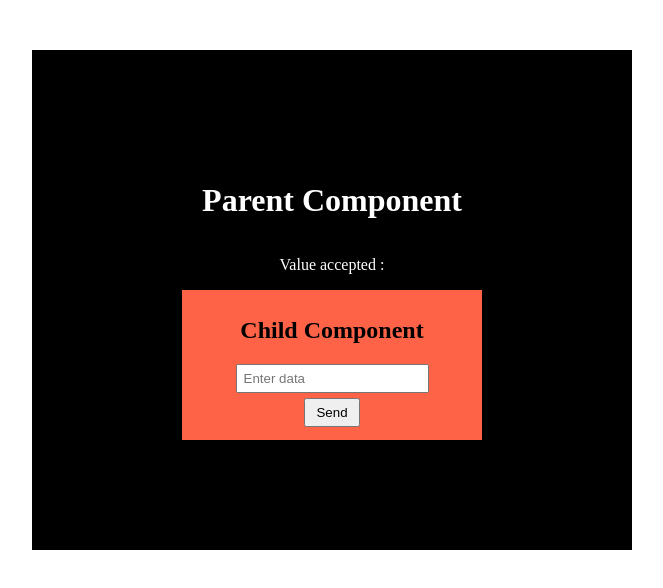
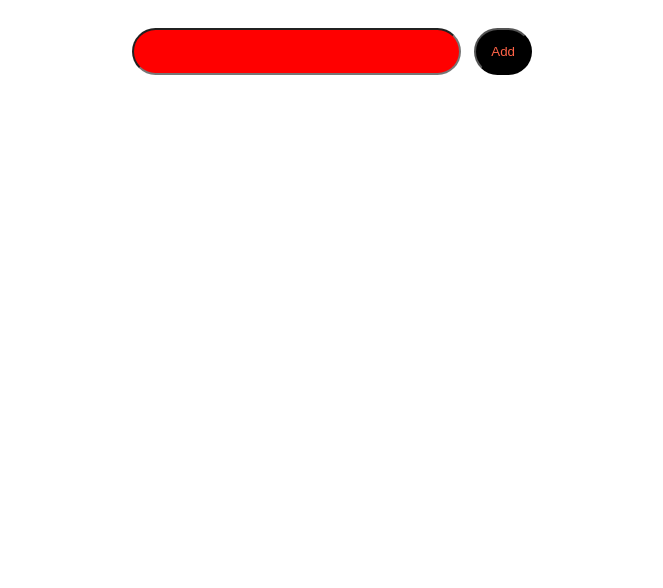
Before and after one commit to Sujal2308/reactdev, a React (Vite) app: page / in a window 1280 px wide. Shown: the top 588 px of the page, without its empty margins (308-971 px from the left). Built offline with nearby package versions, Linux system fonts and the light colour scheme.

Commit message:
Todo App (Basic version)

```diff
--- a/src/App.css
+++ b/src/App.css
@@ -0,0 +1,39 @@
+input[type="text"]{
+    padding: 10px 30px;
+    background-color: red;
+    font-size: 20px;
+    border-radius: 25px;
+}
+.input-sec{
+    width: 400px;
+    padding-top: 20px;
+    display: flex;
+    justify-content: space-between;
+    border-radius: 50px;
+}
+button{
+    padding: 14px 15px;
+    margin-left: 10px;
+    background-color: black;
+    color: tomato;
+    border-radius: 50px;
+}
+.tasks{
+
+   margin-left: 10px;
+    font-size: 1.3rem;
+}
+#task-container{
+    display: flex;
+    align-items: center;
+    justify-content: space-between;
+    width: 400px;
+    background-color: bisque;
+    border: 2px solid black;
+    margin-top: 2px;
+}
+.taskRemover{
+    margin-right: 10px;
+    font-size: 22px;
+    cursor: pointer;
+}
--- a/src/App.jsx
+++ b/src/App.jsx
@@ -1,30 +1,52 @@
 import { useState } from "react";
 import "./App.css";
-import Child from "./components/Child";
 
-function App(){
-  let [myData , setMyData] = useState("")
-  function getData(data){
-    setMyData(data)
+let App = () => {
+  let [displayTask, setdisplayTask] = useState([]);
+
+  function addTask() {
+   let value = document.getElementById("input-val").value;
+   displayTask = [...displayTask , value]
+  //  newArr = [...displayTask,value]
+    setdisplayTask(displayTask);
   }
-  return(
+    function taskRemover(id) {
+      // console.log(id)
+      let newArr2 = displayTask.filter((item , index) => {
+        return index != id;
+      });
+      setdisplayTask(newArr2);
+    }
+
+  return (
     <>
+    <center>
 
-    <div className="parentComp">
-      <h1>Parent Component</h1>
-      <p>Value accepted : {myData}</p>
-      <div className="childComp">
-       <Child getData = {getData}/>
+    <div className="task-box">
+      <div className="input-sec">
+
+      <input id="input-val" type="text"></input>
+        <button onClick={addTask}>Add</button>
+
       </div>
-    </div>
 
+        <br></br>
+        {displayTask.map((items, index) => {
+          return (
+            <div key={index} id="task-container">
+              <p className="tasks" >
+                {items}
+              </p>
+              <p  onClick={()=>taskRemover(index)} className="taskRemover">{"⨯"}</p >
+            </div>
+          );
+        })}
+      </div>
 
-
+    </center>
 
     </>
-  )
-
-  }
-
+  );
+};
 
 export default App;
--- a/src/index.css
+++ b/src/index.css
@@ -1,32 +1,7 @@
-.parentComp{
-    height: 500px;
-    width: 600px;
-    display: flex;
-    align-items: center;
-    justify-content:center;
+.parent{
+    height: 100%;
+    width: 100%
+}
+.beta{
     background-color: black;
-    color: white;
-    flex-direction: column;
-    margin: 50px auto;
 }
-.childComp{
-    height: 30%;
-    width: 50%;
-    background-color: tomato;
-    color: black;
-    display: flex;
-    align-items: center;
-    flex-direction: column;
-    justify-content: center;
-
-
-}
-button {
-    padding: 5px 10px;
-    display: block;
-    margin: 5px auto;
-
-}
-input{
-    padding: 5px 6px;
-}
```
